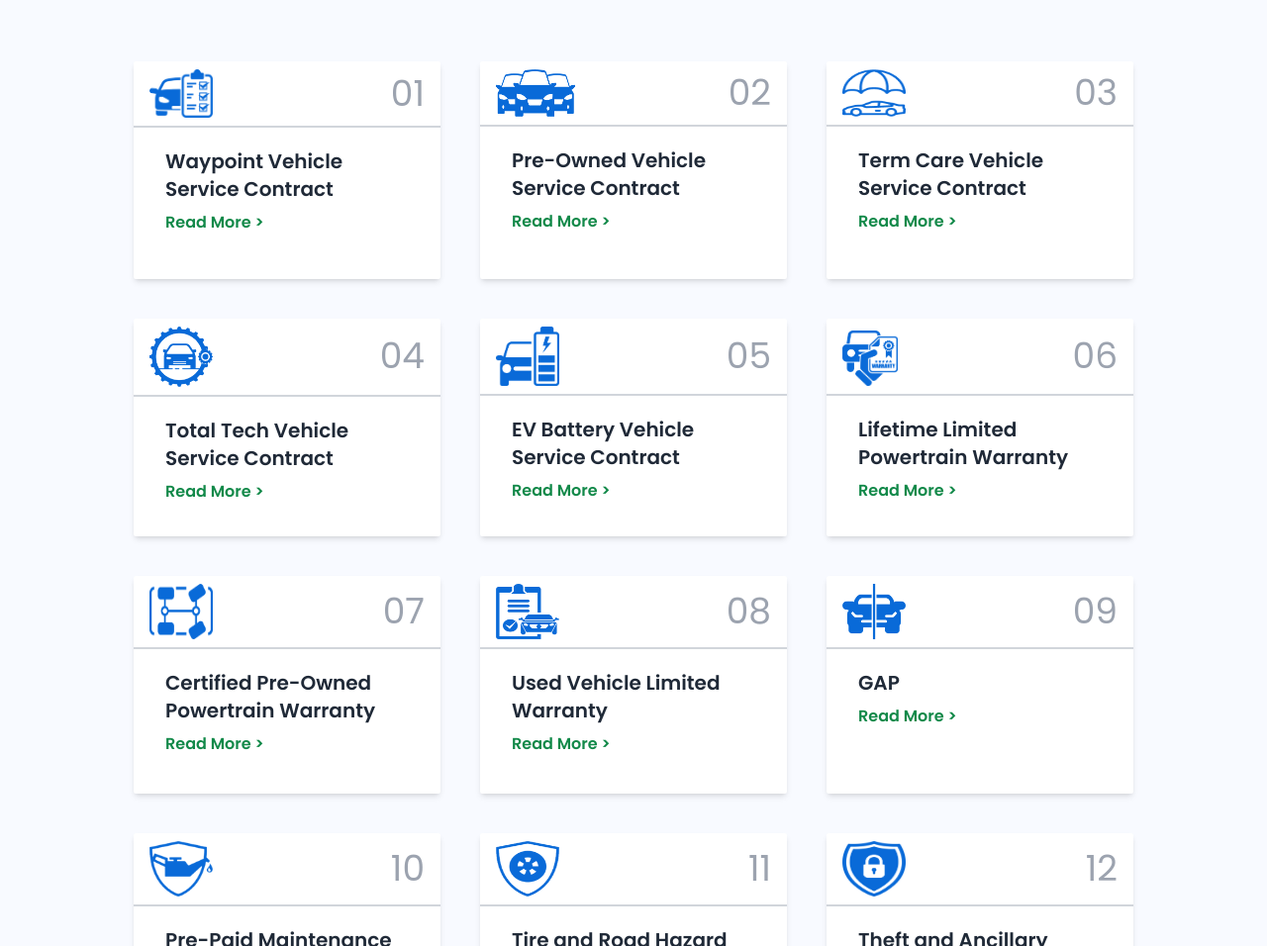
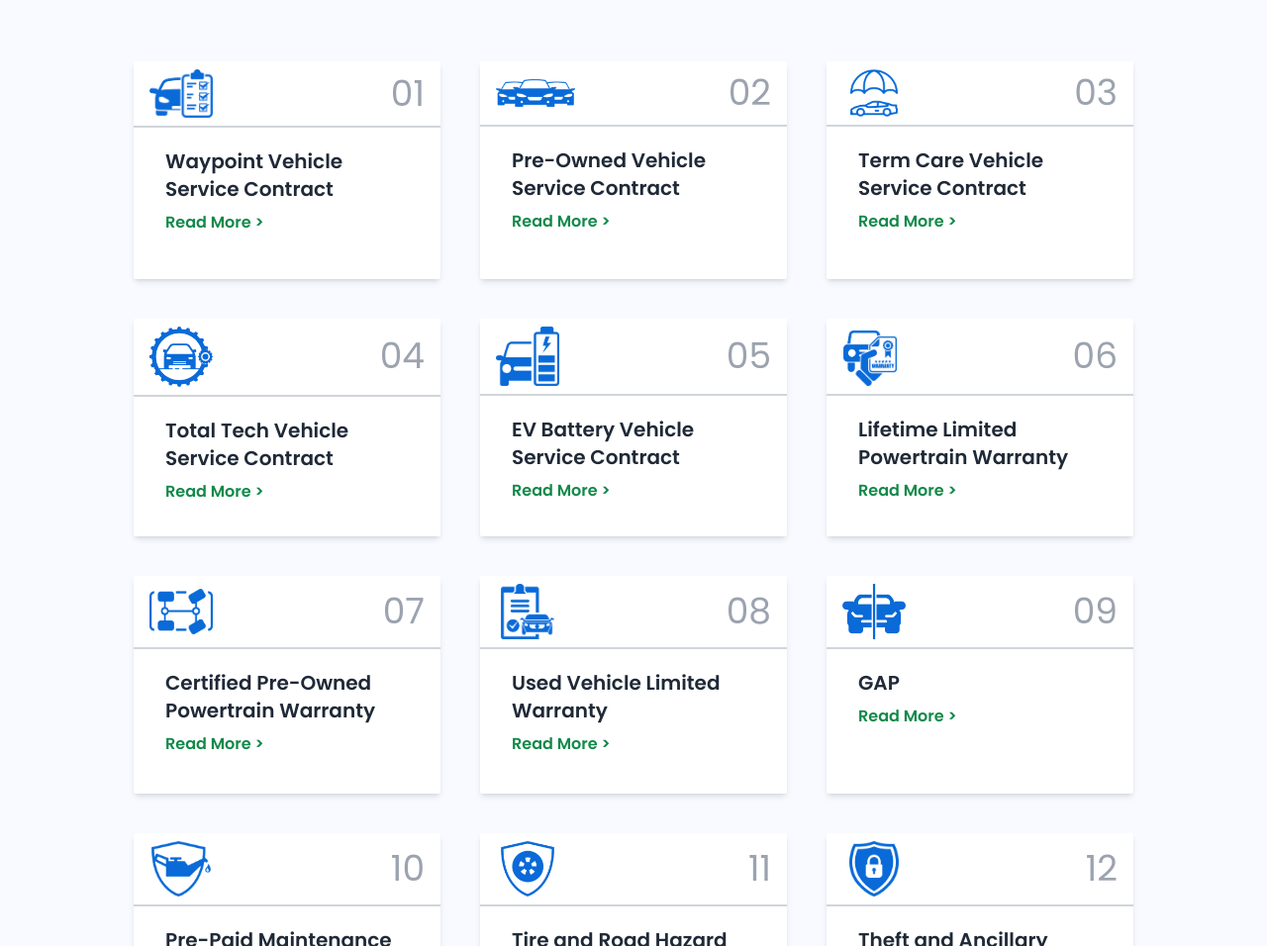
Before and after one commit to AbdullahSaad5/waypoint-warranty, a Next.js app: page /products in a window 1280 px wide. Shown: the part 505-1461 px from the top of the page at 99% size. Built offline with nearby package versions, Linux system fonts and the light colour scheme.

Commit message:
refactor: Update product details icons and descriptions

```diff
--- a/app/productDetails/index.tsx
+++ b/app/productDetails/index.tsx
@@ -32,11 +32,10 @@ const productDetails: Products[] = [
   {
     id: 0,
     number: "01",
-    icon: <Image src={Icon1} alt="icon-1" className="w-16" />,
+    icon: <Image src={Icon1} alt="icon-1" className="w-16 object-contain" />,
     title: "Waypoint Vehicle Service Contract",
     pageTitle: "Vehicle Service Contract",
-    description:
-      "For new and pre-owned vehicles, Certified Pre-Owned, and Commercial Usage",
+    description: "For new and pre-owned vehicles, Certified Pre-Owned, and Commercial Usage",
     coverageHighlights: [
       "Lift Kit coverage available",
       "Four levels of coverage: Platinum, Gold Plus, Gold, Powertrain",
@@ -56,13 +55,12 @@ const productDetails: Products[] = [
       "Term limits range from 6/6,000 to 120/125,00",
     ],
     images: [ProductImage1, ProductImage2, ProductImage3],
-    videoLink:
-      "https://www.youtube.com/watch?v=8MygUVxCnH0&pp=ygUUY2FyIGluc3BlY3Rpb24gdmlkZW8%3D",
+    videoLink: "https://www.youtube.com/watch?v=8MygUVxCnH0&pp=ygUUY2FyIGluc3BlY3Rpb24gdmlkZW8%3D",
   },
   {
     id: 1,
     number: "02",
-    icon: <Image src={Icon2} alt="icon-2" className="w-20 h-12" />,
+    icon: <Image src={Icon2} alt="icon-2" className="w-20 h-12 object-contain" />,
     title: "Pre-Owned Vehicle Service Contract",
     pageTitle: "Pre-Owned Vehicle Service Contract",
     description: "For pre-owned vehicles",
@@ -87,7 +85,7 @@ const productDetails: Products[] = [
   {
     id: 2,
     number: "03",
-    icon: <Image src={Icon3} alt="icon-3" className="w-16 h-12" />,
+    icon: <Image src={Icon3} alt="icon-3" className="w-16 h-12 object-contain" />,
     title: "Term Care Vehicle Service Contract",
     pageTitle: "Term Care Vehicle Service Contract",
     description: "Platinum level coverage for the term of the contract",
@@ -105,20 +103,17 @@ const productDetails: Products[] = [
       "Claim Credit Card payments available for out-of-network repair facilities",
       "Insured by Virginia Surety, A- A.M. Best Rated",
     ],
-    eligibility: [
-      "Current plus 1 model year and odometer less than 10,000 miles",
-    ],
+    eligibility: ["Current plus 1 model year and odometer less than 10,000 miles"],
     images: [ProductImage1, ProductImage2, ProductImage3],
     videoLink: "https://www.youtube.com/embed/ghCP-wuB9qI",
   },
   {
     id: 3,
     number: "04",
-    icon: <Image src={Icon4} alt="icon-4" className="w-16" />,
+    icon: <Image src={Icon4} alt="icon-4" className="w-16 object-contain" />,
     title: "Total Tech Vehicle Service Contract",
     pageTitle: "Total Tech Vehicle Service Contract",
-    description:
-      "Only the following parts and/or Systems are covered. Parts and systems not listed are not covered.",
+    description: "Only the following parts and/or Systems are covered. Parts and systems not listed are not covered.",
     coverageHighlights: [
       "Touch/Display Screens",
       "Home Link System",
@@ -140,16 +135,14 @@ const productDetails: Products[] = [
       "Claim Credit Card payments available for out-of-network repair facilities",
       "Insured by Virginia Surety, A- A.M. Best Rated",
     ],
-    eligibility: [
-      "Current plus 5 model years and odometer less than 60,000 miles",
-    ],
+    eligibility: ["Current plus 5 model years and odometer less than 60,000 miles"],
     images: [ProductImage1, ProductImage2, ProductImage3],
     videoLink: "https://www.youtube.com/embed/yRgMmgGLLig",
   },
   {
     id: 4,
     number: "05",
-    icon: <Image src={Icon5} alt="icon-5" className="w-16" />,
+    icon: <Image src={Icon5} alt="icon-5" className="w-16 object-contain" />,
     title: "EV Battery Vehicle Service Contract",
     pageTitle: "EV Battery Vehicle Service Contract",
     description:
@@ -162,16 +155,14 @@ const productDetails: Products[] = [
       "Claim Credit Card payments available for out-of-network repair facilities",
       "Insured by Virginia Surety, A- A.M. Best Rated",
     ],
-    eligibility: [
-      "Current plus 4 model years and odometer less than 100,000 miles",
-    ],
+    eligibility: ["Current plus 4 model years and odometer less than 100,000 miles"],
     images: [ProductImage1, ProductImage2, ProductImage3],
     videoLink: "https://www.youtube.com/embed/mTzI08GE51I",
   },
   {
     id: 5,
     number: "06",
-    icon: <Image src={Icon6} alt="icon-6" className="w-14 h-14 mt-1" />,
+    icon: <Image src={Icon6} alt="icon-6" className="w-14 h-14 mt-1 object-contain" />,
     title: "Lifetime Limited Powertrain Warranty",
     pageTitle: "Limited Powertrain Warranty",
     description: "Lifetime Powertrain Coverage",
@@ -194,7 +185,7 @@ const productDetails: Products[] = [
   {
     id: 6,
     number: "07",
-    icon: <Image src={Icon7} alt="icon-7" className="w-16 h-14" />,
+    icon: <Image src={Icon7} alt="icon-7" className="w-16 h-14 object-contain" />,
     title: "Certified Pre-Owned Powertrain Warranty",
     pageTitle: "Pre-Owned Powertrain Warranty",
     description: "EMatches or exceeds OEM Warranty Coverage",
@@ -213,7 +204,7 @@ const productDetails: Products[] = [
   {
     id: 7,
     number: "08",
-    icon: <Image src={Icon8} alt="icon-8" className="w-16 h-14" />,
+    icon: <Image src={Icon8} alt="icon-8" className="w-16 h-14 object-contain" />,
     title: "Used Vehicle Limited Warranty",
     pageTitle: "Vehicle Limited Warranty",
     description: "Variety of options available:",
@@ -246,7 +237,7 @@ const productDetails: Products[] = [
   {
     id: 8,
     number: "09",
-    icon: <Image src={Icon9} alt="icon-9" className="w-16 h-14" />,
+    icon: <Image src={Icon9} alt="icon-9" className="w-16 h-14 object-contain" />,
     title: "GAP",
     pageTitle: "GAP",
     description: "Up to 96 Month Term",
@@ -265,7 +256,7 @@ const productDetails: Products[] = [
   {
     id: 9,
     number: "10",
-    icon: <Image src={Icon10} alt="icon-10" className="w-16 h-14" />,
+    icon: <Image src={Icon10} alt="icon-10" className="w-16 h-14 object-contain" />,
     title: "Pre-Paid Maintenance",
     pageTitle: "Pre-Paid Maintenance",
     description: "Fully Customizable Program",
@@ -288,7 +279,7 @@ const productDetails: Products[] = [
   {
     id: 10,
     number: "11",
-    icon: <Image src={Icon11} alt="icon-11" className="w-16 h-14" />,
+    icon: <Image src={Icon11} alt="icon-11" className="w-16 h-14 object-contain" />,
     title: "Tire and Road Hazard",
     pageTitle: "Tire and Road Hazard",
     coverageHighlights: [
@@ -314,7 +305,7 @@ const productDetails: Products[] = [
   {
     id: 11,
     number: "12",
-    icon: <Image src={Icon12} alt="icon-12" className="w-16 h-14" />,
+    icon: <Image src={Icon12} alt="icon-12" className="w-16 h-14 object-contain" />,
     title: "Theft and Ancillary Products",
     pageTitle: "Theft and Ancillary Products",
     coverageHighlights: [
```
